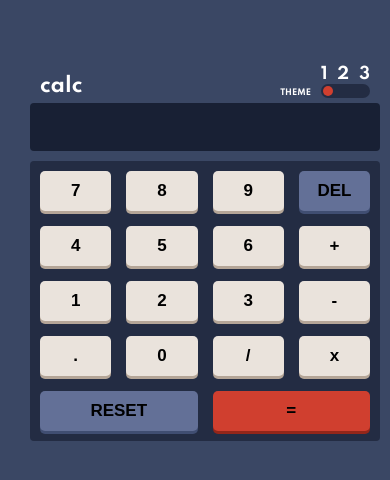
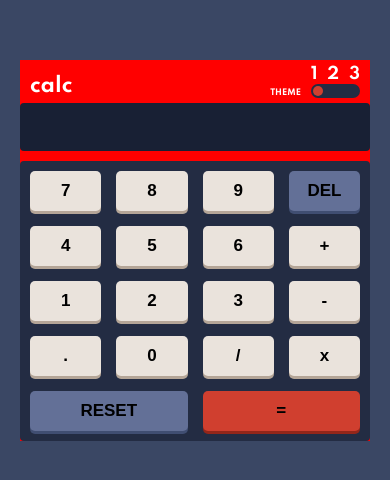
Before and after one commit to Dewaley/Calculator-react, a React (Create React App) app: page / in a window 390 px wide. Shown: the part 172-652 px from the top of the page. Built offline with nearby package versions, Linux system fonts and the light colour scheme.

Commit message:
Responsive Design

```diff
--- a/src/App.css
+++ b/src/App.css
@@ -4,10 +4,9 @@
   padding: 0;
 }
 body {
-  overflow: hidden;
+  overflow-x: hidden;
   width: 100vw;
   height: 100vh;
-  overflow: hidden;
   display: flex;
   justify-content: center;
   align-items: center;
@@ -18,12 +17,13 @@ body {
 .main-container {
   display: flex;
   flex-direction: column;
+  padding-right: 20px;
+  background-color: red;
 }
 header {
   display: flex;
   justify-content: space-between;
   align-items: flex-end;
-  flex: 1;
   width: 100%;
   padding: 5px 10px;
   color: white;
@@ -31,7 +31,6 @@ header {
 .calc {
   display: flex;
   flex-direction: column;
-  flex: 1;
 }
 form {
   width: 100%;
@@ -94,6 +93,9 @@ button:active {
   background-color: hsl(225, 21%, 49%);
   box-shadow: 0px 3px hsl(224, 28%, 35%);
 }
+.rem:active {
+  box-shadow: inset 0px 3px hsl(224, 28%, 35%);
+}
 .reset {
   grid-column: 1/3;
 }
@@ -101,6 +103,9 @@ button:active {
   grid-column: 3/5;
   background-color: hsl(6, 63%, 50%);
   box-shadow: 0px 3px hsl(6, 70%, 34%);
+}
+.equate:active {
+  box-shadow: inset 0px 3px hsl(6, 70%, 34%);
 }
 header h1{
   font-size: 20px;
@@ -116,6 +121,8 @@ header h1{
 .theme2 {
   padding: 0 10px;
 }
-@media all and (max-width:) {
-
+@media screen and (max-width:375px) {
+  .main-container {
+    width: 90vw;
+  }
 }
--- a/src/App.js
+++ b/src/App.js
@@ -33,7 +33,6 @@ function App() {
     bottom.style.justifyContent = 'center'
   }
   return (
-    <div className='container'>
       <div className='main-container'>
         <header>
           <h1>calc</h1>
@@ -113,7 +112,6 @@ function App() {
           </div>
         </div>
       </div>
-    </div>
   )
 }
 
```
